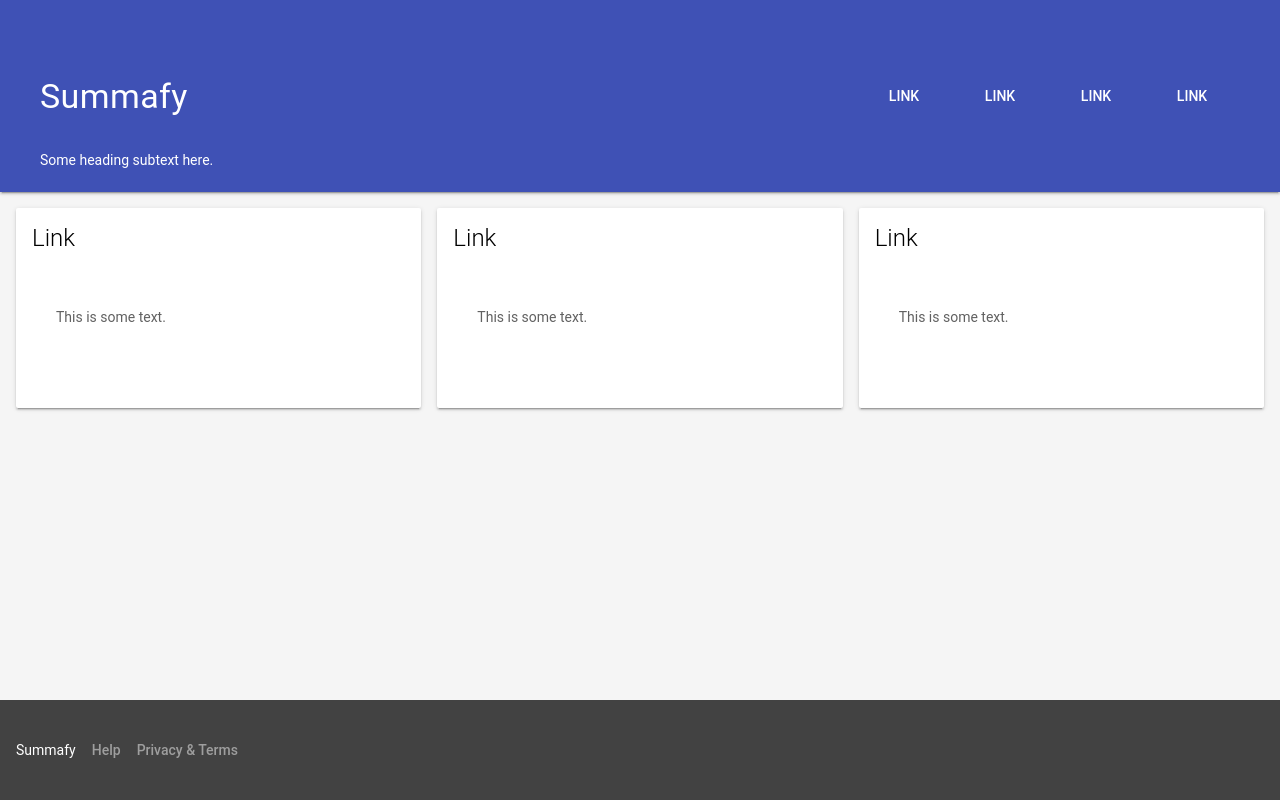
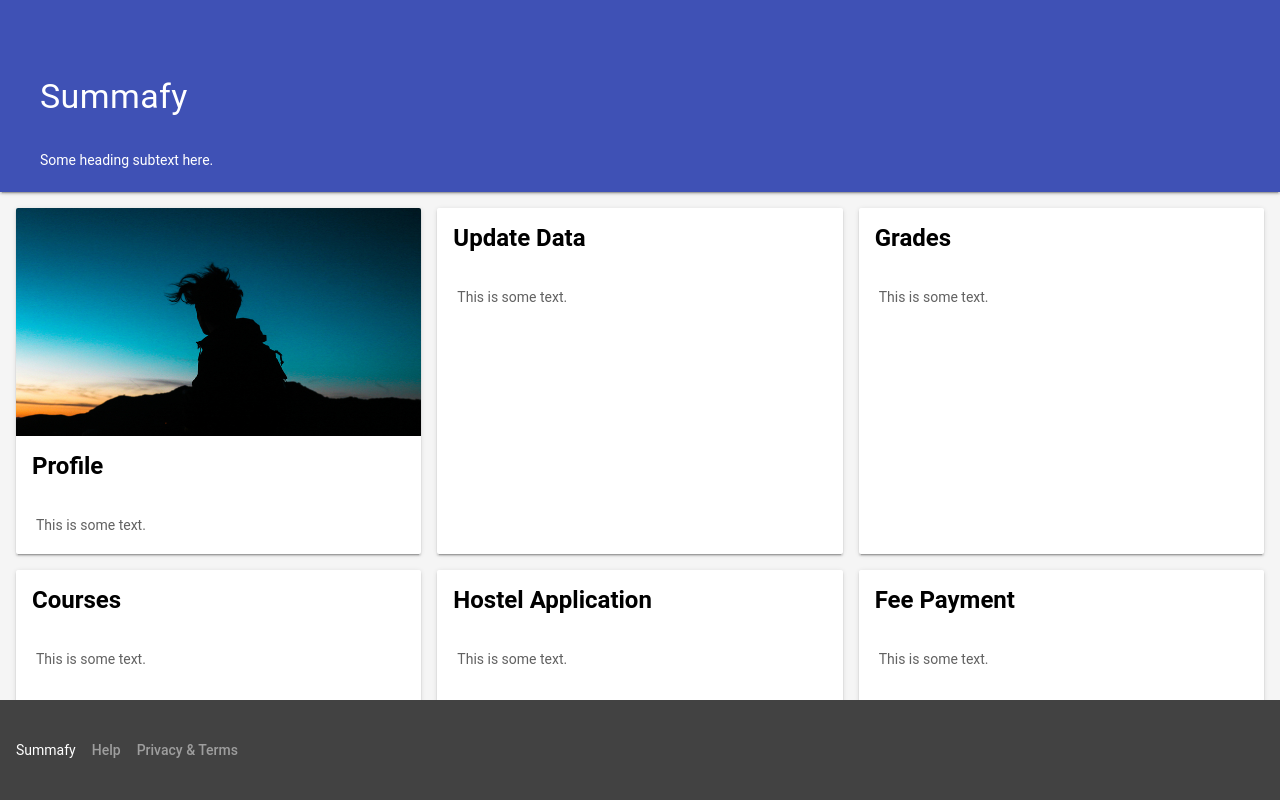
Before and after one commit to summafy/summafy, a website: page app/index.html in a window 1280 px wide. Drawn offline with nearby package versions, Linux system fonts and the light colour scheme.

Commit message:
WIP main page
index.html
- Fix drawer links, remove navbar links, add cards, add image to profile card
main.css
- Comment out unused code, add code for card media and card hover

```diff
--- a/app/index.html
+++ b/app/index.html
@@ -65,7 +65,7 @@
                 <!-- Add spacer, to align navigation to the right -->
                 <div class="mdl-layout-spacer"></div>
                 <!-- Navigation. We hide it in small screens. -->
-                <nav class="mdl-navigation mdl-layout--large-screen-only">
+                <!--<nav class="mdl-navigation mdl-layout--large-screen-only">
                     <a class="mdl-button mdl-js-button mdl-js-ripple-effect" href="#">
                         <font color="#fff">Link</font>
                     </a>
@@ -78,7 +78,7 @@
                     <a class="mdl-button mdl-js-button mdl-js-ripple-effect" href="#">
                         <font color="#fff">Link</font>
                     </a>
-                </nav>
+                </nav>-->
                 <div class="mdl-layout--small-screen-only g-signin2" data-onsuccess="onSignIn" data-theme="dark" data-longtitle="false"></div>
                 <div id="signout" style="margin-left:10px;">
                     <a class="mdl-button mdl-button--raised mdl-button--colored mdl-button--accent mdl-js-button mdl-js-ripple-effect" href="#" onclick="signOut();">Sign out</a>
@@ -101,19 +101,24 @@
                 </div>
                 <div class="mdl-layout-spacer"></div>
             </div>
-            <span class="mdl-layout-title">Summafy</span>
             <nav class="mdl-navigation">
-                <a class="mdl-navigation__link" href="">Link</a>
-                <a class="mdl-navigation__link" href="">Link</a>
-                <a class="mdl-navigation__link" href="">Link</a>
-                <a class="mdl-navigation__link" href="">Link</a>
+                <a class="mdl-navigation__link" href=""><i class="material-icons">account_circle</i> Profile</a>
+                <a class="mdl-navigation__link" href=""><i class="material-icons">person_add</i> Update Data</a>
+                <a class="mdl-navigation__link" href=""><i class="material-icons">trending_up</i> Grades</a>
+                <a class="mdl-navigation__link" href=""><i class="material-icons">import_export</i> Courses</a>
+                <a class="mdl-navigation__link" href=""><i class="material-icons">home</i> Hostel Application</a>
+                <a class="mdl-navigation__link" href=""><i class="material-icons">account_balance_wallet</i> Fee Payment</a>
+                <a class="mdl-navigation__link" href=""><i class="material-icons">assignment_ind</i> Student Directory</a>
             </nav>
         </div>
         <main class="mdl-layout__content">
             <div class="page-content mdl-grid">
                 <div class="mdl-card mdl-cell mdl-cell--4-col-desktop mdl-cell--4-col-tablet mdl-cell--4-col-phone mdl-shadow--2dp">
+                    <figure class="mdl-card__media">
+                        <img src="./images/profile.jpg">
+                    </figure>
                     <div class="mdl-card__title">
-                        <h2 class="mdl-card__title-text">Link</h2>
+                        <h2 class="mdl-card__title-text">Profile</h2>
                     </div>
                     <div class="mdl-card__supporting-text">
                         This is some text.
@@ -121,7 +126,7 @@
                 </div>
                 <div class="mdl-card mdl-cell mdl-cell--4-col-desktop mdl-cell--4-col-tablet mdl-cell--4-col-phone mdl-shadow--2dp">
                     <div class="mdl-card__title">
-                        <h2 class="mdl-card__title-text">Link</h2>
+                        <h2 class="mdl-card__title-text">Update Data</h2>
                     </div>
                     <div class="mdl-card__supporting-text">
                         This is some text.
@@ -129,7 +134,39 @@
                 </div>
                 <div class="mdl-card mdl-cell mdl-cell--4-col-desktop mdl-cell--4-col-tablet mdl-cell--4-col-phone mdl-shadow--2dp">
                     <div class="mdl-card__title">
-                        <h2 class="mdl-card__title-text">Link</h2>
+                        <h2 class="mdl-card__title-text">Grades</h2>
+                    </div>
+                    <div class="mdl-card__supporting-text">
+                        This is some text.
+                    </div>
+                </div>
+                <div class="mdl-card mdl-cell mdl-cell--4-col-desktop mdl-cell--4-col-tablet mdl-cell--4-col-phone mdl-shadow--2dp">
+                    <div class="mdl-card__title">
+                        <h2 class="mdl-card__title-text">Courses</h2>
+                    </div>
+                    <div class="mdl-card__supporting-text">
+                        This is some text.
+                    </div>
+                </div>
+                <div class="mdl-card mdl-cell mdl-cell--4-col-desktop mdl-cell--4-col-tablet mdl-cell--4-col-phone mdl-shadow--2dp">
+                    <div class="mdl-card__title">
+                        <h2 class="mdl-card__title-text">Hostel Application</h2>
+                    </div>
+                    <div class="mdl-card__supporting-text">
+                        This is some text.
+                    </div>
+                </div>
+                <div class="mdl-card mdl-cell mdl-cell--4-col-desktop mdl-cell--4-col-tablet mdl-cell--4-col-phone mdl-shadow--2dp">
+                    <div class="mdl-card__title">
+                        <h2 class="mdl-card__title-text">Fee Payment</h2>
+                    </div>
+                    <div class="mdl-card__supporting-text">
+                        This is some text.
+                    </div>
+                </div>
+                <div class="mdl-card mdl-cell mdl-cell--4-col-desktop mdl-cell--4-col-tablet mdl-cell--4-col-phone mdl-shadow--2dp">
+                    <div class="mdl-card__title">
+                        <h2 class="mdl-card__title-text">Student Directory</h2>
                     </div>
                     <div class="mdl-card__supporting-text">
                         This is some text.
--- a/app/styles/main.css
+++ b/app/styles/main.css
@@ -30,6 +30,7 @@ html, body {
 .mdl-demo .mdl-layout.is-small-screen .mdl-layout__header-row h3 {
   font-size: inherit;
 }
+/*
 .mdl-demo .mdl-layout__tab-bar-button {
   display: none;
 }
@@ -62,6 +63,7 @@ html, body {
   padding: 8px;
   padding-top: 48px;
 }
+*/
 .mdl-demo .mdl-card {
   height: auto;
   display: flex;
@@ -71,12 +73,12 @@ html, body {
   height: auto;
 }
 .mdl-demo .mdl-card .mdl-card__supporting-text {
-  margin: 40px;
+  margin: 20px;
   flex-grow: 1;
   padding: 0;
   color: inherit;
-  width: calc(100% - 80px);
 }
+/*
 .mdl-demo.mdl-demo .mdl-card__supporting-text h4 {
   margin-top: 0;
   margin-bottom: 20px;
@@ -104,7 +106,6 @@ html, body {
   top: 36px;
   z-index: 999;
 }
-
 .mdl-demo .mdl-layout__content section:not(:last-of-type) {
   position: relative;
   margin-bottom: 48px;
@@ -211,6 +212,19 @@ html, body {
 .mdl-demo .mdl-menu__container {
   z-index: 99;
 }
+*/
 .gradient_background {
   background-image: linear-gradient(to top, #0250c5 0%, #d43f8d 100%);
 }
+.mdl-demo .mdl-card:hover {
+  background-color: rgba(0, 0, 0, 0.025);
+}
+.mdl-card__media {
+    margin: 0;
+}
+.mdl-card__media > img {
+  max-width: 100%;
+}
+.mdl-card__title-text {
+  font-weight: bold;
+}
```
Also changed, not shown: app/images/profile.jpg (added).
